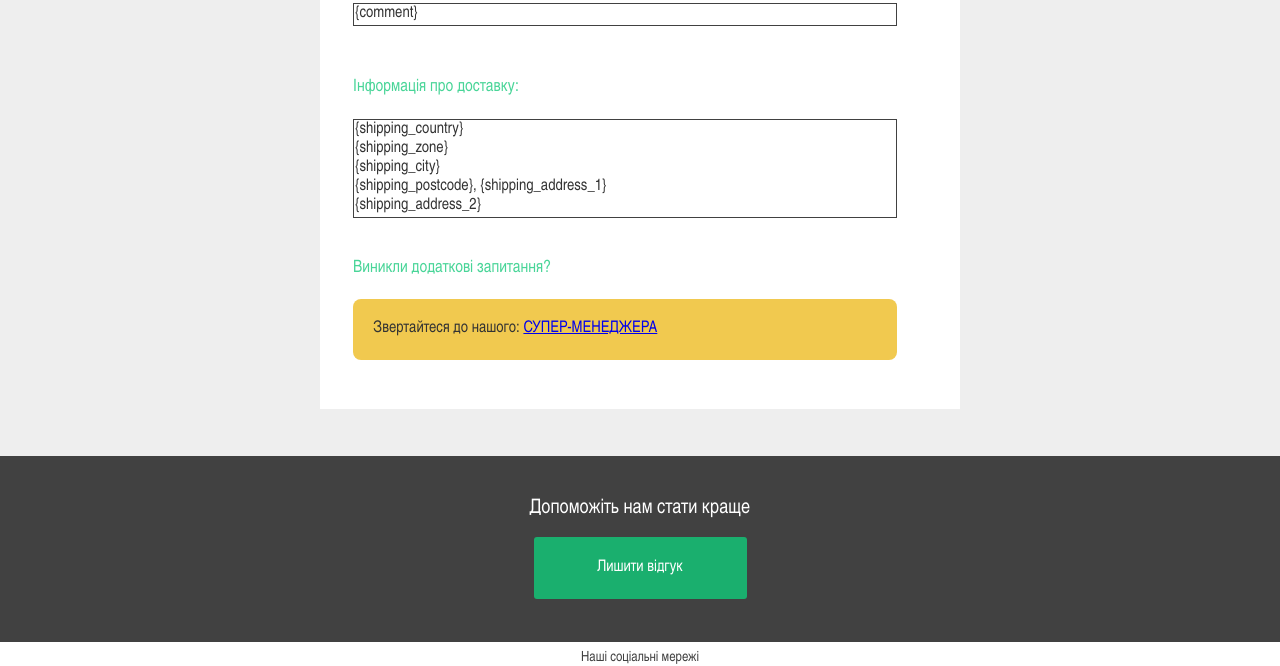
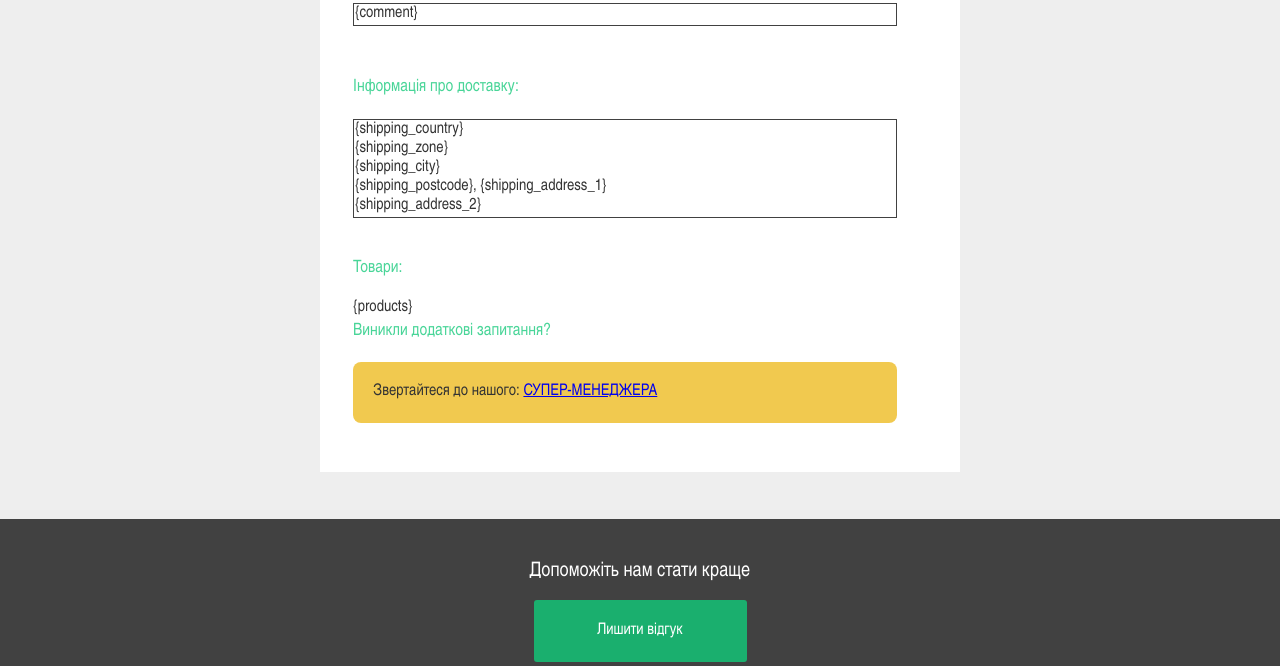
Before and after one commit to Baskov-Aleksey-Viktorovich/rostriks-letter, a plain HTML site: page index.html in a window 1280 px wide. Shown: the part 957-1623 px from the top of the page. Drawn offline with Linux system fonts and the light colour scheme.

Commit message:
fix problems

```diff
--- a/index.html
+++ b/index.html
@@ -68,7 +68,6 @@
                           </td>
                         </tr>
                         <!-- end paragraph -->
-
                         <!-- title -->
                         <tr>
                           <td style="padding: 0 0 28px 0; text-align: center;">
@@ -169,6 +168,22 @@
                             </a> -->
                           </td>
                         </tr>
+
+                        <tr>
+                            <td style="padding: 0 0 17px 0;">
+                              <h2 style="font-weight: 400;font-size: 17px; color: #49d598; line-height: 1.6; color: #49d598; margin: 0;">
+                                Товари:
+                              </h2>
+                            </td>
+                          </tr>
+
+                          <tr>
+                            <td>
+                                <table>
+                                    {products}
+                                </table>
+                            </td>
+                          </tr>
                         <!-- end image -->
 
 
```
